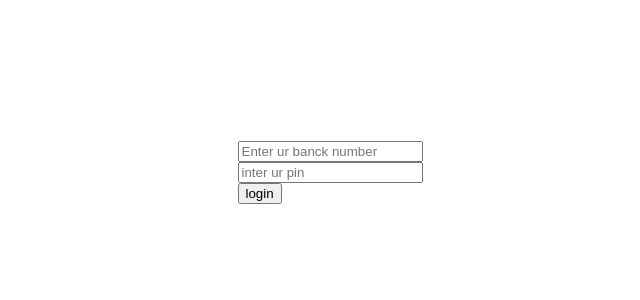
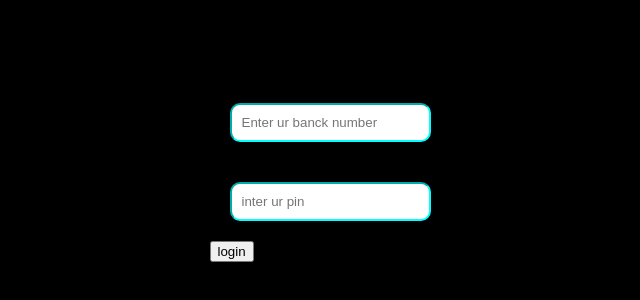
Before and after one commit to NeftaMERN/Simple-ATM-Mathison-, a plain HTML site: page index.html in a window 1280 px wide. Shown: the part 236-536 px from the top of the page, without its empty margins (310-950 px from the left). Drawn offline with Linux system fonts and the light colour scheme.

Commit message:
style login input & change background color

```diff
--- a/index.html
+++ b/index.html
@@ -9,8 +9,8 @@
 
     <div class="all_container">
 
-        <input type="number" placeholder="Enter ur banck number"><br>
-        <input id="pin_btn" type="password" placeholder="inter ur pin"><br>
+        <input class="login_input" type="number" placeholder="Enter ur banck number"><br>
+        <input class="login_input" id="pin_btn" type="password" placeholder="inter ur pin"><br>
         <button id="login_btn">login</button>
         <div id="container"></div>
 
--- a/style.css
+++ b/style.css
@@ -5,6 +5,7 @@ body {
     justify-content: center;
     display: flex;
     height: 100vh;
+    background-color: black;
 
 }
 
@@ -43,3 +44,13 @@ body {
 
 
 }
+
+.login_input {
+
+    margin: 20px;
+    padding: 10px;
+    border-radius: 10px;
+    outline: none;
+    border-color: aqua;
+
+}
```
